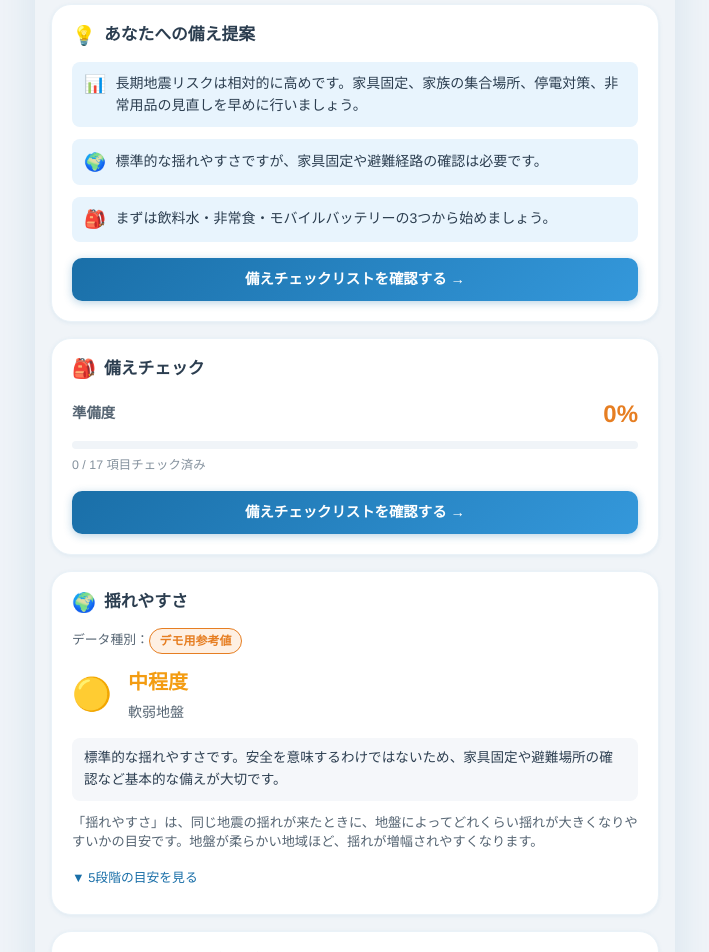
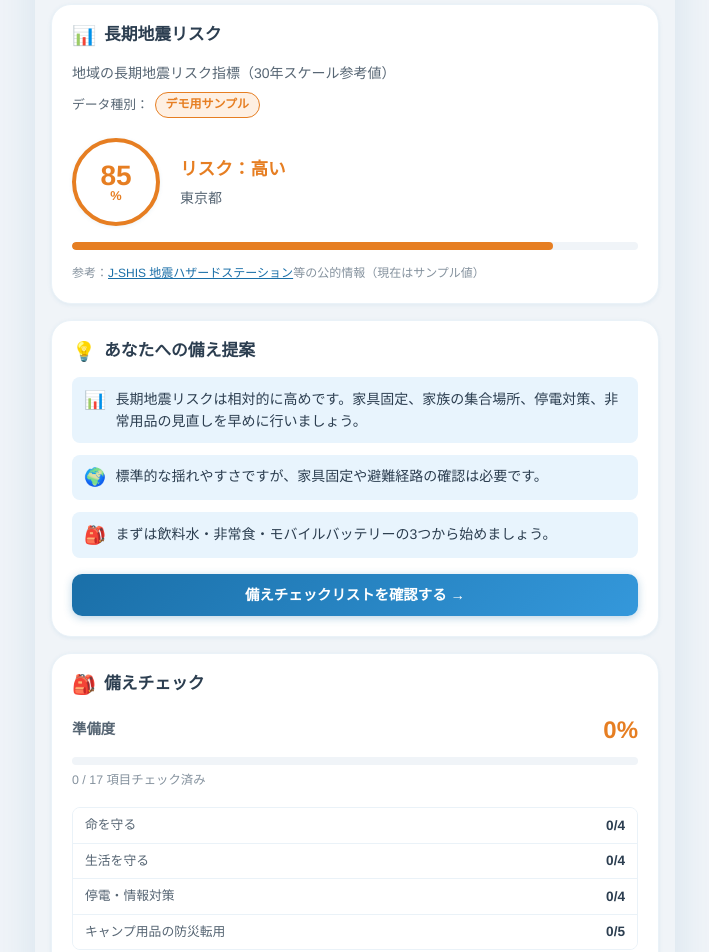
Before and after one commit to napohiro/jishin-sonae-navi, a React (Vite) app: page / in a window 1280 px wide. Shown: the part 1040-1992 px from the top of the page, without its empty margins (285-994 px from the left). Built offline with nearby package versions, Linux system fonts and the light colour scheme.

Commit message:
ホーム画面の防災サマリーと表示整理を追加

```diff
--- a/src/index.css
+++ b/src/index.css
@@ -935,6 +935,40 @@ button {
   color: var(--color-text-muted);
 }
 
+.prep-category-progress {
+  display: flex;
+  flex-direction: column;
+  gap: 0;
+  margin-bottom: 1rem;
+  border: 1px solid var(--color-border-light);
+  border-radius: 8px;
+  overflow: hidden;
+}
+
+.prep-cat-item {
+  display: flex;
+  justify-content: space-between;
+  align-items: center;
+  padding: 0.4rem 0.75rem;
+  font-size: 0.8rem;
+  border-bottom: 1px solid var(--color-border-light);
+  background: var(--color-surface);
+}
+
+.prep-cat-item:last-child {
+  border-bottom: none;
+}
+
+.prep-cat-name {
+  color: var(--color-text-light);
+}
+
+.prep-cat-count {
+  font-weight: 700;
+  color: var(--color-text);
+  font-size: 0.85rem;
+}
+
 /* ===== BUTTONS ===== */
 .btn {
   display: inline-flex;
--- a/src/pages/Home.jsx
+++ b/src/pages/Home.jsx
@@ -1,6 +1,7 @@
 import { useState, useEffect, useRef } from "react";
 import { Link } from "react-router-dom";
 import { regionRiskData } from "../data/earthquakeData";
+import { checklistItems, categories } from "../data/checklistItems";
 import DisclaimerBanner from "../components/DisclaimerBanner";
 import { fetchJshisRisk, fetchJshisSurfaceGround } from "../lib/jshis";
 
@@ -215,6 +216,22 @@ export default function Home() {
 
   const totalItems = 17;
   const prepPercent = Math.round((checklistCount / totalItems) * 100);
+
+  const categoryProgress = (() => {
+    try {
+      const saved = JSON.parse(localStorage.getItem("prepChecklist") || "{}");
+      return categories.map((cat) => {
+        const items = checklistItems.filter((item) => item.category === cat);
+        const done = items.filter((item) => saved[item.id]).length;
+        return { cat, done, total: items.length };
+      });
+    } catch {
+      return categories.map((cat) => {
+        const items = checklistItems.filter((item) => item.category === cat);
+        return { cat, done: 0, total: items.length };
+      });
+    }
+  })();
 
   const updateMemo = (key, value) => {
     setFamilyMemo((prev) => {
@@ -434,6 +451,125 @@ export default function Home() {
         </div>
       </section>
 
+      {/* 長期地震リスク */}
+      <section className="card risk-card">
+        <div className="card-header">
+          <span className="card-icon">📊</span>
+          <h2 className="card-title">長期地震リスク</h2>
+        </div>
+        <p className="risk-subtitle">
+          {isJshis
+            ? "今後30年以内に震度6弱以上の揺れに見舞われる確率"
+            : "地域の長期地震リスク指標（30年スケール参考値）"}
+        </p>
+        {!isJshis && !riskLoading && inputMode !== "initial" && (
+          <p className="risk-demo-note">⚠ 現在はデモ用サンプル値です</p>
+        )}
+        <div className="risk-datasource">
+          データ種別：
+          {riskLoading ? (
+            <span className="datasource-badge">取得中…</span>
+          ) : isJshis ? (
+            <span className="datasource-badge datasource-badge--jshis">✓ J-SHIS公的データ</span>
+          ) : (
+            <span className="datasource-badge datasource-badge--demo">デモ用サンプル</span>
+          )}
+        </div>
+        {inputMode === "geo" && riskData?.source === "demo" && !riskLoading && (
+          <>
+            <p className="risk-api-fail-note">
+              J-SHISデータの取得に失敗したため、サンプル値を表示しています。
+            </p>
+            {riskData?.failReason && (
+              <div className="risk-api-fail-debug">
+                <p className="risk-api-fail-reason">取得失敗理由：{riskData.failReason}</p>
+                {riskData?.failDebug?.requestUrl && (
+                  <p className="risk-api-fail-reason">リクエストURL：{riskData.failDebug.requestUrl}</p>
+                )}
+                {riskData?.failDebug?.responseText && (
+                  <p className="risk-api-fail-reason">J-SHISエラー本文：{riskData.failDebug.responseText}</p>
+                )}
+              </div>
+            )}
+          </>
+        )}
+        {inputMode === "text" && !riskLoading && (
+          <p className="risk-text-input-note">
+            市区町村名入力時は参考サンプル値を表示しています。現在地取得時はJ-SHIS公的データを使用します。
+          </p>
+        )}
+        <div className="risk-display">
+          <div
+            className="risk-circle"
+            style={{ borderColor: riskColor, color: riskColor }}
+          >
+            <span className="risk-percent">{displayRisk30}</span>
+            <span className="risk-unit">%</span>
+          </div>
+          <div className="risk-info">
+            <div className="risk-level" style={{ color: riskColor }}>
+              リスク：{getRiskLabel(displayRisk30)}
+            </div>
+            <div className="risk-region">{regionLabel}</div>
+          </div>
+        </div>
+        <div className="risk-bar-wrap">
+          <div
+            className="risk-bar"
+            style={{
+              width: `${Math.min(displayRisk30, 100)}%`,
+              backgroundColor: riskColor,
+            }}
+          />
+        </div>
+        <p className="risk-source">
+          {isJshis ? (
+            <>
+              出典：
+              <a
+                href="https://www.j-shis.bosai.go.jp/"
+                target="_blank"
+                rel="noopener noreferrer"
+                className="source-link"
+              >
+                J-SHIS 地震ハザードステーション（防災科学技術研究所）
+              </a>
+            </>
+          ) : (
+            <>
+              参考：
+              <a
+                href="https://www.j-shis.bosai.go.jp/"
+                target="_blank"
+                rel="noopener noreferrer"
+                className="source-link"
+              >
+                J-SHIS 地震ハザードステーション
+              </a>
+              等の公的情報（現在はサンプル値）
+            </>
+          )}
+        </p>
+        {isJshis && riskData.intensities && (
+          <div className="risk-intensities">
+            <p className="risk-intensities-title">長期地震リスク詳細（J-SHIS公的データ）</p>
+            <div className="risk-intensities-grid">
+              {[
+                { label: "震度6弱以上（30年）", val: riskData.intensities.i55 },
+              ].filter(({ val }) => val != null).map(({ label, val }) => (
+                <div key={label} className="risk-intensity-item">
+                  <span className="risk-intensity-label">{label}</span>
+                  <span className="risk-intensity-value">{val}%</span>
+                </div>
+              ))}
+            </div>
+            {riskData.meshCode && (
+              <p className="risk-mesh-note">メッシュコード：{riskData.meshCode}</p>
+            )}
+          </div>
+        )}
+      </section>
+
       {/* あなたへの備え提案 */}
       <section className="card proposal-card">
         <div className="card-header">
@@ -486,6 +622,19 @@ export default function Home() {
           <p className="prep-progress-desc">
             {checklistCount} / {totalItems} 項目チェック済み
           </p>
+        </div>
+        <div className="prep-category-progress">
+          {categoryProgress.map(({ cat, done, total }) => (
+            <div key={cat} className="prep-cat-item">
+              <span className="prep-cat-name">{cat}</span>
+              <span
+                className="prep-cat-count"
+                style={{ color: done === total ? "#27ae60" : done > 0 ? "#f39c12" : undefined }}
+              >
+                {done}/{total}
+              </span>
+            </div>
+          ))}
         </div>
         <Link to="/prep-check" className="btn btn-primary">
           備えチェックリストを確認する →
```
